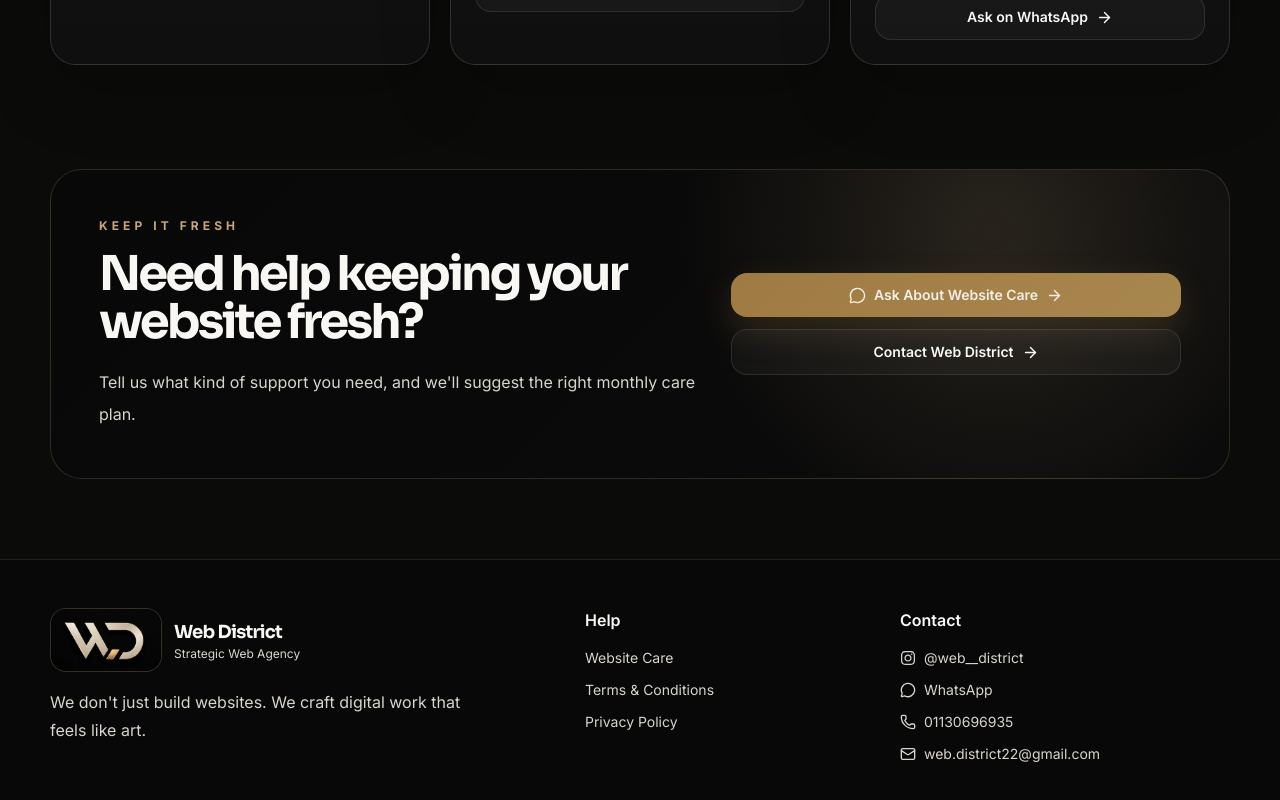
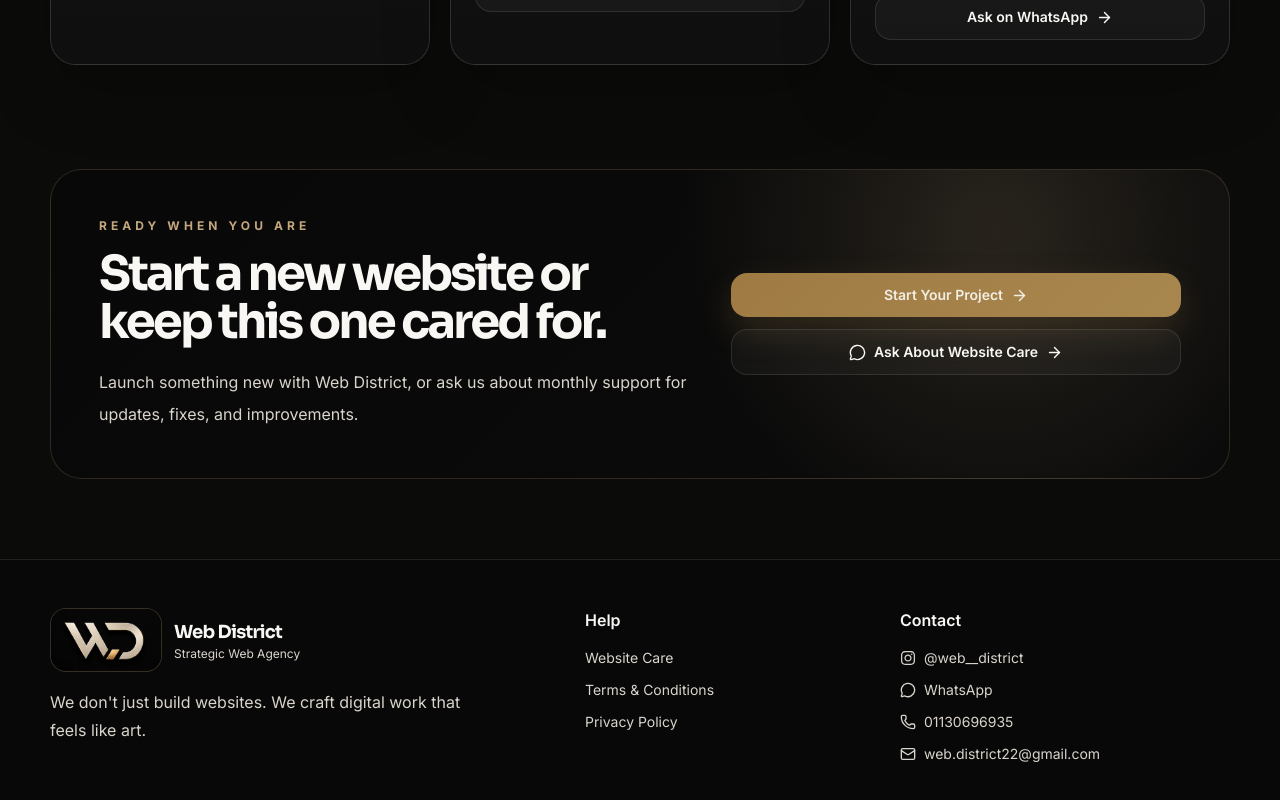
Before and after one commit to webdistrict22/Web-District, a React (Vite) app in the folder client/: page /website-care in a window 1280 px wide. Shown: the part 2517-3317 px from the top of the page. Built offline with nearby package versions, Linux system fonts and the light colour scheme; no server answers.

Commit message:
fix buttons care

```diff
--- a/client/src/pages/public/WebsiteCare.jsx
+++ b/client/src/pages/public/WebsiteCare.jsx
@@ -15,8 +15,6 @@
 import Card from "../../components/common/Card";
 import { AGENCY } from "../../lib/constants";
 import { getWhatsappLink } from "../../lib/helpers";
-
-const lastUpdated = "May 28, 2026";
 
 const includedItems = [
   {
@@ -289,24 +287,27 @@
             <div className="grid gap-8 lg:grid-cols-[1fr_0.75fr] lg:items-center">
               <div>
                 <p className="mb-4 text-xs font-bold uppercase tracking-[0.34em] text-[#C4A77D]">
-                  Keep it fresh
+                  Ready when you are
                 </p>
                 <h2 className="font-display text-4xl font-bold tracking-[-0.06em] text-[#F8F7F4] md:text-5xl">
-                  Need help keeping your website fresh?
+                  Start a new website or keep this one cared for.
                 </h2>
                 <p className="mt-5 max-w-2xl leading-8 text-[#D9D4CC]">
-                  Tell us what kind of support you need, and we'll suggest the
-                  right monthly care plan.
+                  Launch something new with Web District, or ask us about
+                  monthly support for updates, fixes, and improvements.
                 </p>
               </div>
 
               <div className="grid gap-3 sm:grid-cols-2 lg:grid-cols-1">
-                <Button href={whatsappLink} target="_blank" rel="noreferrer">
+                <Button to="/start">Start Your Project</Button>
+                <Button
+                  href={whatsappLink}
+                  target="_blank"
+                  rel="noreferrer"
+                  variant="secondary"
+                >
                   <MessageCircle size={17} />
                   Ask About Website Care
-                </Button>
-                <Button to="/contact" variant="secondary">
-                  Contact Web District
                 </Button>
               </div>
             </div>
```
